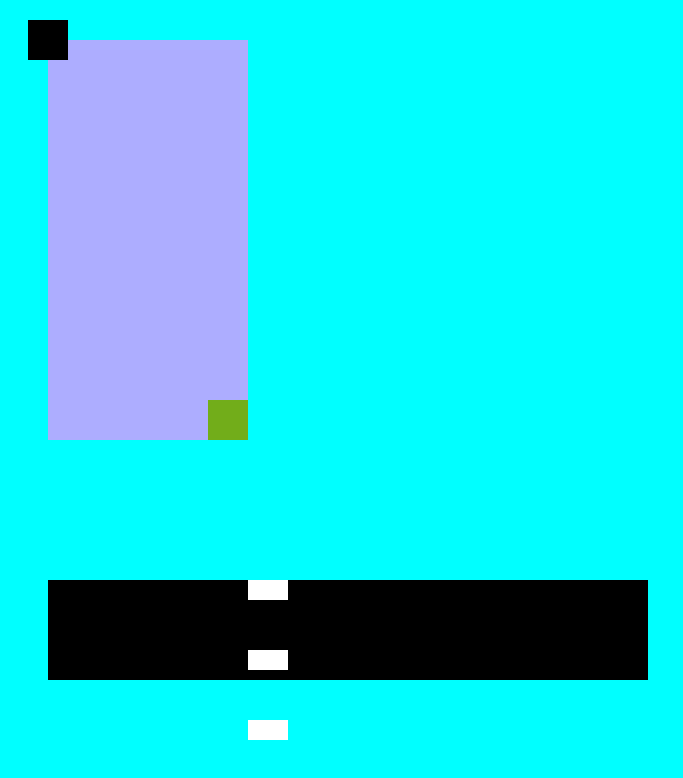
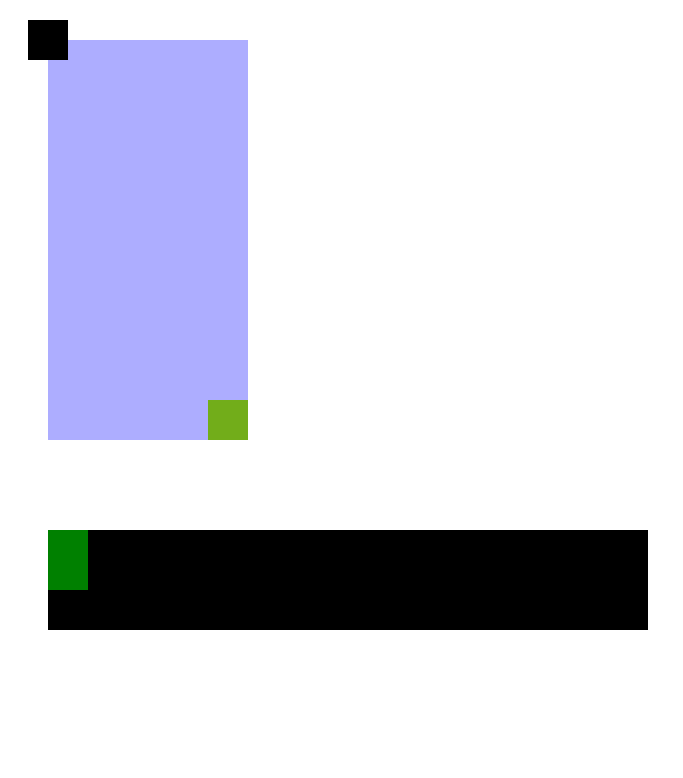
Before and after one commit to alperenmsl/2cWI, a plain HTML site: page Web/06_Flexbox/06_02Exercise/index.html in a window 1280 px wide. Shown: the whole page, without its empty margins (0-683 px from the left). Drawn offline with Linux system fonts and the light colour scheme.

Commit message:
06_02_Finished

```diff
--- a/Web/06_Flexbox/06_02Exercise/index.html
+++ b/Web/06_Flexbox/06_02Exercise/index.html
@@ -14,9 +14,9 @@
 
     <br><br><br><br><br>
     <div class="Container">
-        <div class="WhiteBoxes"></div>
-        <div class="WhiteBoxes"></div>
-        <div class="WhiteBoxes"></div>
+        <div class="GreenBoxes"></div>
+        <div class="GreenBoxes"></div>
+        <div class="GreenBoxes"></div>
     </div>
 
 
--- a/Web/06_Flexbox/06_02Exercise/style.css
+++ b/Web/06_Flexbox/06_02Exercise/style.css
@@ -20,13 +20,12 @@
     top: -20px;
     left: -20px;
     position: relative;
+
 }
-.WhiteBoxes {
-    background-color: white;
+.GreenBoxes {
+    background-color: green;
     width: 40px;
     height: 20px;
-    margin: 50px 0px 20px 200px;
-
 
 }
 .Container {
@@ -37,5 +36,5 @@
 }
 
 body{
-    background-color: aqua;
+    background-color: white;
 }
```
